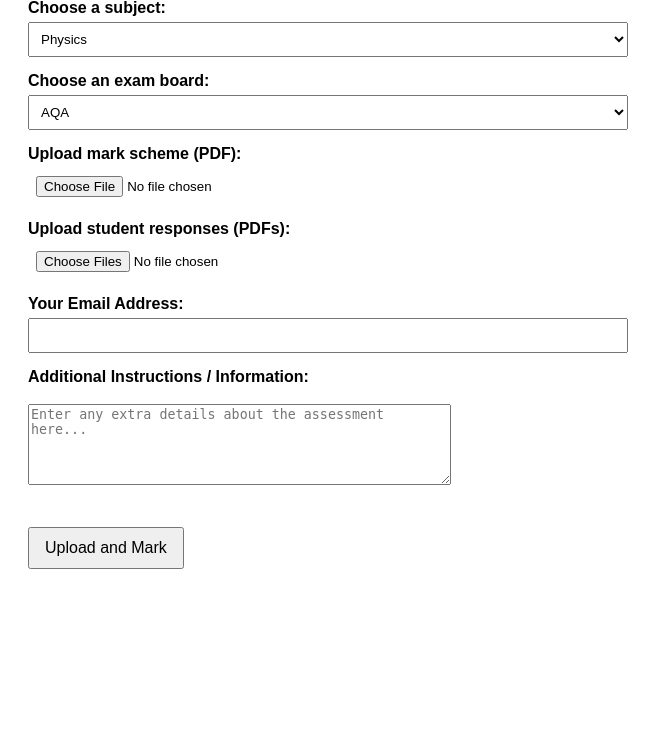
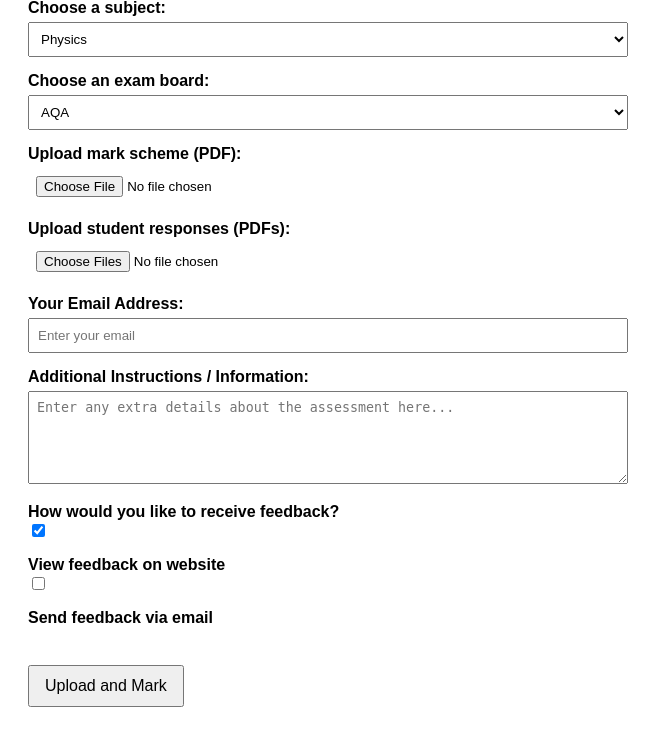
Before and after one commit to djwilliams15/ai-marker-demo, a Flask app: page / in a window 1280 px wide. Shown: the part 109-844 px from the top of the page, without its empty margins (0-663 px from the left). Before the commit the page ends 678 px from the top, so only its background shows below. Run offline with Flask 3, Linux system fonts and the light colour scheme.

Commit message:
Add files via upload

```diff
--- a/templates/upload.html
+++ b/templates/upload.html
@@ -19,7 +19,8 @@
         input[type="text"],
         input[type="email"],
         select,
-        input[type="file"] {
+        input[type="file"],
+        textarea {
             width: 100%;
             padding: 8px;
             box-sizing: border-box;
@@ -79,12 +80,24 @@
         <label for="student_files">Upload student responses (PDFs):</label>
         <input type="file" name="student_files" id="student_files" multiple required>
 
+        <!-- Email input will be optional based on selection -->
         <label for="teacher_email">Your Email Address:</label>
-        <input type="email" name="teacher_email" id="teacher_email" required>
+        <input type="email" name="teacher_email" id="teacher_email" placeholder="Enter your email">
 
-        <label for="additional_info"><strong>Additional Instructions / Information:</strong></label><br>
-        <textarea name="additional_info" id="additional_info" rows="5" cols="50" placeholder="Enter any extra details about the assessment here..."></textarea>
-        <br><br>
+        <label for="additional_info"><strong>Additional Instructions / Information:</strong></label>
+        <textarea name="additional_info" id="additional_info" rows="5" placeholder="Enter any extra details about the assessment here..."></textarea>
+
+        <!-- DELIVERY OPTIONS -->
+        <label><strong>How would you like to receive feedback?</strong></label>
+        <div>
+          <input type="checkbox" id="del_web" name="delivery_option" value="website" checked>
+          <label for="del_web">View feedback on website</label>
+        </div>
+        <div>
+          <input type="checkbox" id="del_email" name="delivery_option" value="email">
+          <label for="del_email">Send feedback via email</label>
+        </div>
+        <br>
 
         <input type="submit" value="Upload and Mark">
     </form>
@@ -97,46 +110,71 @@
     <!-- Completion message -->
     <div id="uploadComplete">
         <h2>Upload Complete!</h2>
-        <p>Your files have been uploaded and processed. Please check your email for the results.</p>
+        <p id="completeMessage">Your files have been uploaded and processed.</p>
     </div>
 
     <script>
+        // Toggle email required when checkbox changes
+        const emailInput = document.getElementById('teacher_email');
+        const emailCheckbox = document.getElementById('del_email');
+        const webCheckbox = document.getElementById('del_web');
+
+        function updateEmailRequirement() {
+            emailInput.required = emailCheckbox.checked;
+        }
+        emailCheckbox.addEventListener('change', updateEmailRequirement);
+        document.addEventListener('DOMContentLoaded', updateEmailRequirement);
+
         document.getElementById('uploadForm').addEventListener('submit', function(e) {
-            e.preventDefault(); // Prevent the default form submission
+            const wantWeb = webCheckbox.checked;
+            const wantEmail = emailCheckbox.checked;
 
-            var form = e.target;
-            var formData = new FormData(form);
+            // Must select at least one
+            if (!wantWeb && !wantEmail) {
+                e.preventDefault();
+                alert('Please select at least one delivery option.');
+                return;
+            }
 
-            // Create a new XMLHttpRequest
-            var xhr = new XMLHttpRequest();
+            // If website chosen, proceed with full page submit for online feedback
+            if (wantWeb) {
+                return; // default browser submit
+            }
+
+            // Otherwise (email only), use AJAX and show completion message
+            e.preventDefault();
+            const form = e.target;
+            const formData = new FormData(form);
+            const xhr = new XMLHttpRequest();
             xhr.open(form.method, form.action, true);
 
-            // Show the progress bar
-            var progressBar = document.getElementById('progressBar');
-            progressBar.style.display = "block";
-            var progressBarFill = progressBar.firstElementChild;
+            // Show progress bar
+            const progressBar = document.getElementById('progressBar');
+            const progressBarFill = progressBar.firstElementChild;
+            progressBar.style.display = 'block';
 
-            // Update the progress bar as the file uploads
-            xhr.upload.addEventListener("progress", function(evt) {
+            xhr.upload.addEventListener('progress', function(evt) {
                 if (evt.lengthComputable) {
-                    var percentComplete = Math.round((evt.loaded / evt.total) * 100);
+                    const percentComplete = Math.round((evt.loaded / evt.total) * 100);
                     progressBarFill.style.width = percentComplete + '%';
                     progressBarFill.textContent = percentComplete + '%';
                 }
             }, false);
 
-            // When the upload is complete, update the page
             xhr.onreadystatechange = function() {
-                if (xhr.readyState === 4) { // Request is complete
-                    // Hide the form and progress bar
-                    form.style.display = "none";
-                    progressBar.style.display = "none";
-                    // Show the "upload complete" message
-                    document.getElementById('uploadComplete').style.display = "block";
+                if (xhr.readyState === 4) {
+                    // Hide form and progress bar
+                    form.style.display = 'none';
+                    progressBar.style.display = 'none';
+                    // Show dynamic completion message
+                    const completeMsg = document.getElementById('completeMessage');
+                    completeMsg.textContent = wantEmail ?
+                        'Your feedback is being emailed to you.' :
+                        'Your files have been uploaded and processed.';
+                    document.getElementById('uploadComplete').style.display = 'block';
                 }
             };
 
-            // Send the form data using AJAX
             xhr.send(formData);
         });
     </script>
```
